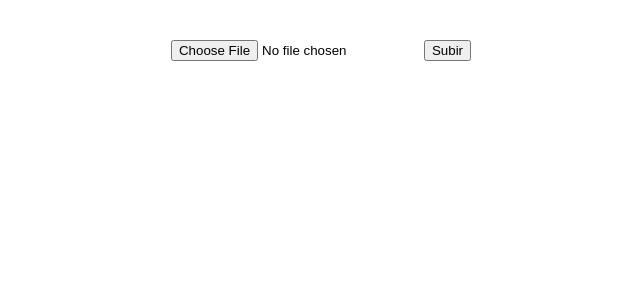
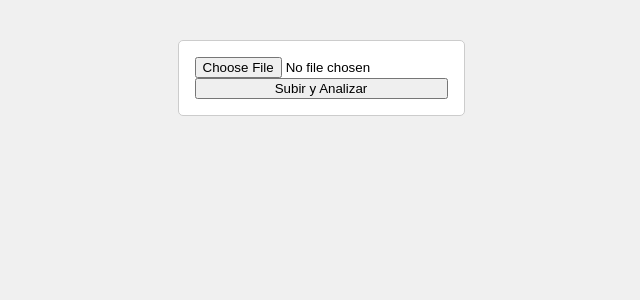
Before and after one commit to NoeOnDev/Lexical-Analyzer-Web, a React (Vite) app in the folder front-end/: page / in a window 1280 px wide. Shown: the top 300 px of the page, without its empty margins (319-959 px from the left). Built offline with nearby package versions, Linux system fonts and the light colour scheme.

Commit message:
chore: Update front-end styling and form layout

```diff
--- a/front-end/src/App.css
+++ b/front-end/src/App.css
@@ -4,3 +4,25 @@
   padding: 2rem;
   text-align: center;
 }
+
+body {
+  font-family: 'Roboto', sans-serif;
+  background-color: #f0f0f0;
+}
+
+.container {
+  display: flex;
+  flex-direction: column;
+  justify-content: center;
+}
+
+.form {
+  display: flex;
+  flex-direction: column;
+  justify-content: center;
+  margin: 0 auto;
+  padding: 1rem;
+  border: 1px solid #ccc;
+  border-radius: 5px;
+  background-color: #fff;
+}
--- a/front-end/src/App.jsx
+++ b/front-end/src/App.jsx
@@ -22,10 +22,10 @@ function App() {
   };
 
   return (
-    <div>
-      <form onSubmit={onFormSubmit}>
+    <div className='container'>
+      <form className='form' onSubmit={onFormSubmit}>
         <input type="file" onChange={onFileChange} />
-        <button type="submit">Subir</button>
+        <button type="submit">Subir y Analizar</button>
       </form>
       {response && <pre>{response}</pre>}
     </div>
```
